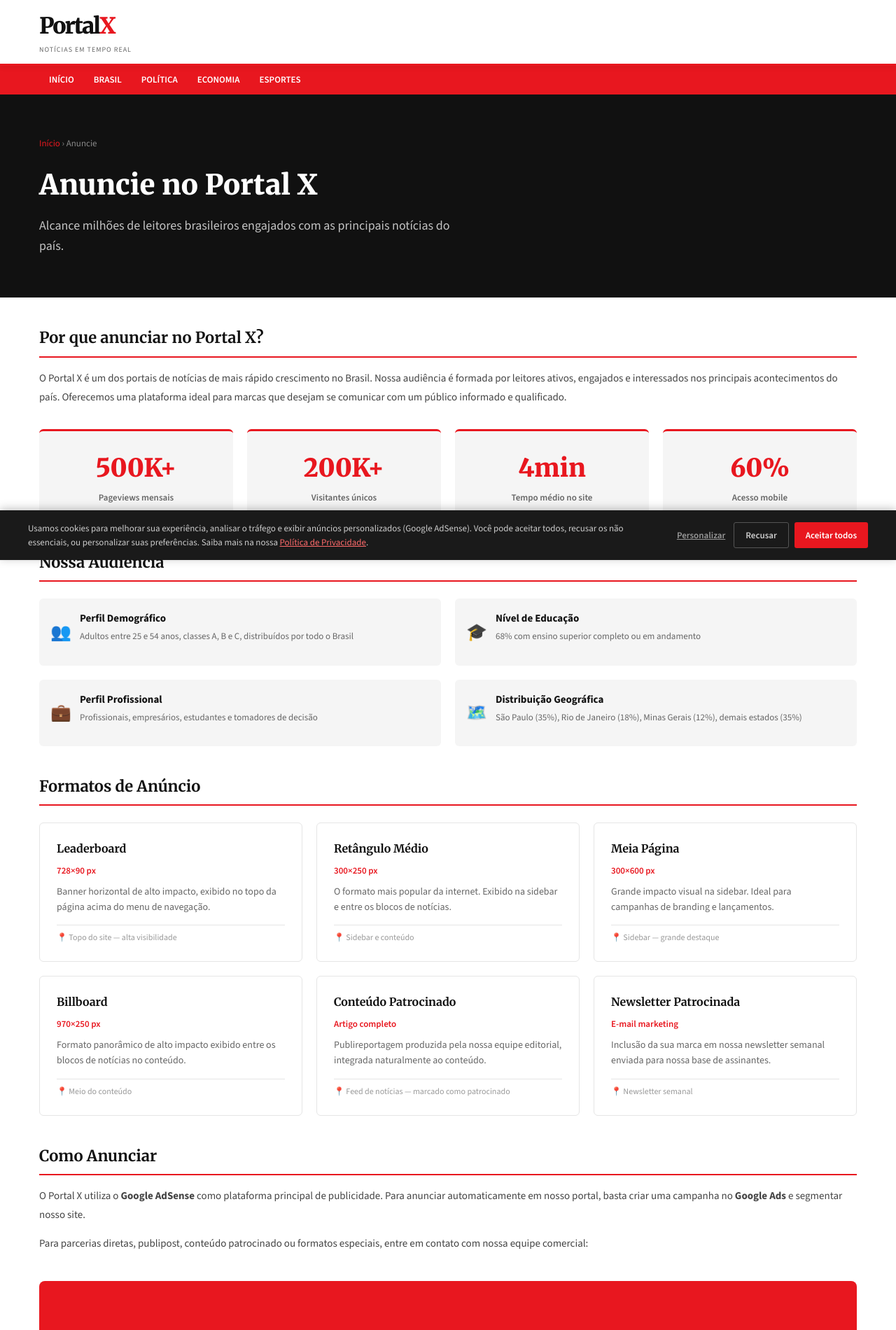
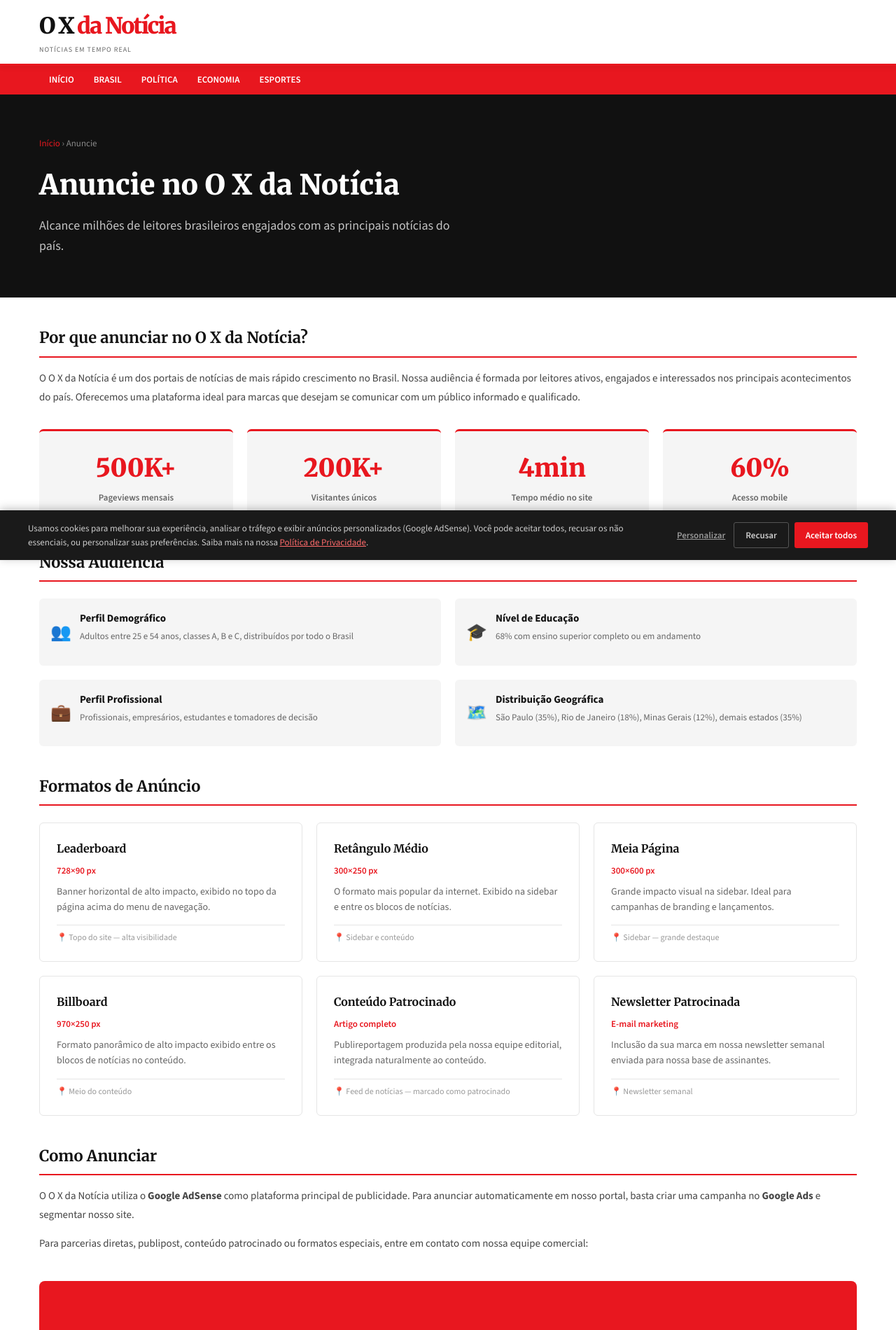
Before and after one commit to leandroworkflow-cmd/oxdanoticia, a plain HTML site: page public/anuncie.html in a window 1280 px wide. Shown: the top 1900 px of the page at 70% size. Drawn offline with nearby package versions, Linux system fonts and the light colour scheme.

Commit message:
Update branding from 'Portal X' to 'O X da Notícia'

```diff
--- a/public/anuncie.html
+++ b/public/anuncie.html
@@ -3,9 +3,9 @@
 <head>
 <meta charset="UTF-8">
 <meta name="viewport" content="width=device-width, initial-scale=1.0">
-<meta name="description" content="Anuncie no Portal X - Alcance milhões de leitores brasileiros com sua marca.">
+<meta name="description" content="Anuncie no O X da Notícia - Alcance milhões de leitores brasileiros com sua marca.">
 <meta name="robots" content="index, follow">
-<title>Anuncie | Portal X</title>
+<title>Anuncie | O X da Notícia</title>
 <link href="https://fonts.googleapis.com/css2?family=Merriweather:wght@400;700;900&family=Source+Sans+3:wght@300;400;600;700&display=swap" rel="stylesheet">
 <style>
 :root{--red:#e8171f;--black:#111;--gray-900:#222;--gray-600:#666;--gray-200:#e5e5e5;--gray-100:#f5f5f5;--white:#fff;--font-serif:'Merriweather',Georgia,serif;--font-sans:'Source Sans 3',sans-serif;}
@@ -60,17 +60,18 @@ a{text-decoration:none;color:inherit;}
 .footer-copy{font-size:12px;color:#666;}
 @media(max-width:768px){.stats-grid{grid-template-columns:repeat(2,1fr);}.formats-grid{grid-template-columns:1fr;}.audience-grid{grid-template-columns:1fr;}.footer-grid{grid-template-columns:1fr 1fr;}}
 </style>
+<script async src="https://pagead2.googlesyndication.com/pagead/js/adsbygoogle.js?client=ca-pub-7054499486507421" crossorigin="anonymous"></script>
 </head>
 <body>
-<header class="site-header"><div class="container"><div class="header-inner"><a href="/oxdanoticia/"><div class="logo-text">Portal<span>X</span></div><div class="logo-tagline">Notícias em Tempo Real</div></a></div></div></header>
+<header class="site-header"><div class="container"><div class="header-inner"><a href="/oxdanoticia/"><div class="logo-text">O X<span> da Notícia</span></div><div class="logo-tagline">Notícias em Tempo Real</div></a></div></div></header>
 <nav class="main-nav"><div class="container"><div class="nav-inner"><a href="/oxdanoticia/">Início</a><a href="/oxdanoticia/#">Brasil</a><a href="/oxdanoticia/#">Política</a><a href="/oxdanoticia/#">Economia</a><a href="/oxdanoticia/#">Esportes</a></div></div></nav>
 
-<div class="page-header"><div class="container"><div class="breadcrumb"><a href="/oxdanoticia/">Início</a> › Anuncie</div><h1>Anuncie no Portal X</h1><p>Alcance milhões de leitores brasileiros engajados com as principais notícias do país.</p></div></div>
+<div class="page-header"><div class="container"><div class="breadcrumb"><a href="/oxdanoticia/">Início</a> › Anuncie</div><h1>Anuncie no O X da Notícia</h1><p>Alcance milhões de leitores brasileiros engajados com as principais notícias do país.</p></div></div>
 
 <div class="container"><div class="page-content">
 
-<h2>Por que anunciar no Portal X?</h2>
-<p>O Portal X é um dos portais de notícias de mais rápido crescimento no Brasil. Nossa audiência é formada por leitores ativos, engajados e interessados nos principais acontecimentos do país. Oferecemos uma plataforma ideal para marcas que desejam se comunicar com um público informado e qualificado.</p>
+<h2>Por que anunciar no O X da Notícia?</h2>
+<p>O O X da Notícia é um dos portais de notícias de mais rápido crescimento no Brasil. Nossa audiência é formada por leitores ativos, engajados e interessados nos principais acontecimentos do país. Oferecemos uma plataforma ideal para marcas que desejam se comunicar com um público informado e qualificado.</p>
 
 <div class="stats-grid">
   <div class="stat-card"><span class="stat-number">500K+</span><div class="stat-label">Pageviews mensais</div></div>
@@ -98,7 +99,7 @@ a{text-decoration:none;color:inherit;}
 </div>
 
 <h2>Como Anunciar</h2>
-<p>O Portal X utiliza o <strong>Google AdSense</strong> como plataforma principal de publicidade. Para anunciar automaticamente em nosso portal, basta criar uma campanha no <strong>Google Ads</strong> e segmentar nosso site.</p>
+<p>O O X da Notícia utiliza o <strong>Google AdSense</strong> como plataforma principal de publicidade. Para anunciar automaticamente em nosso portal, basta criar uma campanha no <strong>Google Ads</strong> e segmentar nosso site.</p>
 <p>Para parcerias diretas, publipost, conteúdo patrocinado ou formatos especiais, entre em contato com nossa equipe comercial:</p>
 
 <div class="contact-cta">
@@ -116,9 +117,9 @@ a{text-decoration:none;color:inherit;}
 <div class="footer-col"><h4>Esportes</h4><ul><li><a href="#">Futebol</a></li><li><a href="#">Fórmula 1</a></li><li><a href="#">Olimpíadas</a></li><li><a href="#">Tênis</a></li></ul></div>
 <div class="footer-col"><h4>Entretenimento</h4><ul><li><a href="#">Cinema</a></li><li><a href="#">Música</a></li><li><a href="#">Streaming</a></li><li><a href="#">Famosos</a></li></ul></div>
 <div class="footer-col"><h4>Serviços</h4><ul><li><a href="#">Clima</a></li><li><a href="#">Câmbio</a></li><li><a href="#">Bolsa</a></li><li><a href="#">Concursos</a></li></ul></div>
-<div class="footer-col"><h4>Portal X</h4><ul><li><a href="sobre.html">Sobre nós</a></li><li><a href="anuncie.html">Anuncie</a></li><li><a href="privacidade.html">Privacidade</a></li><li><a href="termos.html">Termos</a></li></ul></div>
+<div class="footer-col"><h4>O X da Notícia</h4><ul><li><a href="sobre.html">Sobre nós</a></li><li><a href="anuncie.html">Anuncie</a></li><li><a href="privacidade.html">Privacidade</a></li><li><a href="termos.html">Termos</a></li></ul></div>
 </div></div></div>
-<div class="footer-bottom"><div class="container"><div class="footer-bottom-inner"><div class="footer-logo">Portal<span>X</span></div><div class="footer-copy">© 2026 Portal X. Todos os direitos reservados.</div></div></div></div>
+<div class="footer-bottom"><div class="container"><div class="footer-bottom-inner"><div class="footer-logo">O X<span> da Notícia</span></div><div class="footer-copy">© 2026 O X da Notícia. Todos os direitos reservados.</div></div></div></div>
 </footer>
   <!-- ==========================================================
      BANNER DE CONSENTIMENTO DE COOKIES (LGPD + Google AdSense)
```
